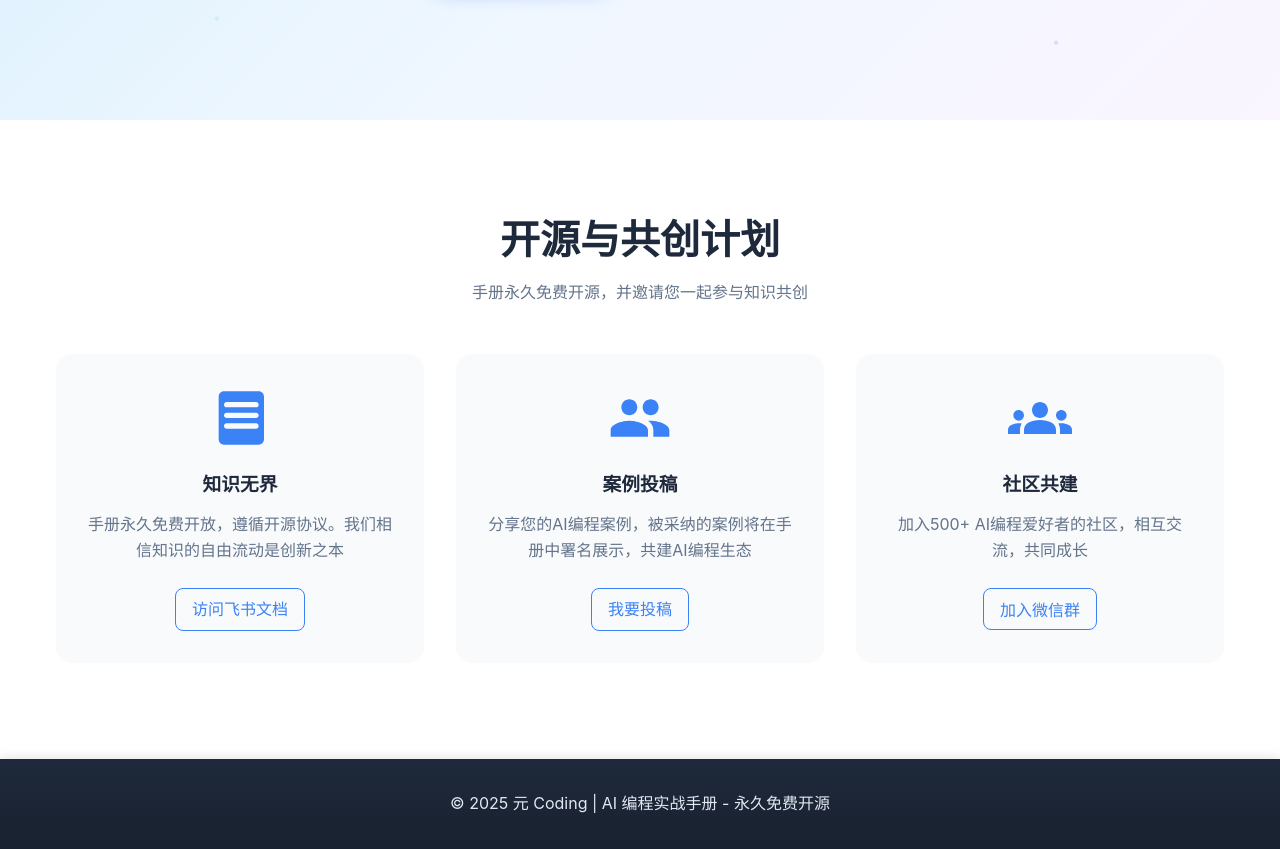
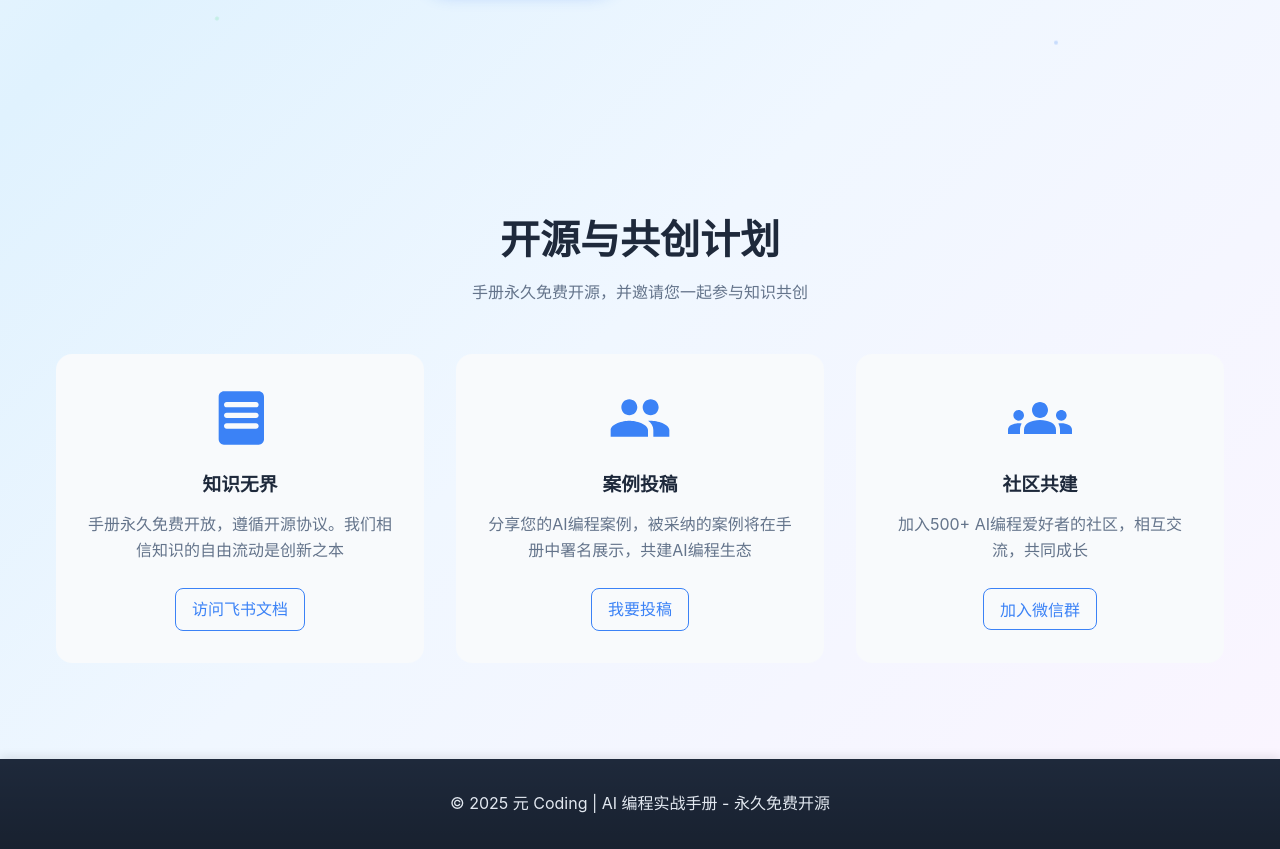
Before and after one commit to Rossini402/meta-aicoding, a Vue app: page /contributors in a window 1280 px wide. Shown: the part 780-1629 px from the top of the page. Built offline with nearby package versions, Linux system fonts and the light colour scheme.

Commit message:
优化UI布局和能力模型展示

```diff
--- a/src/App.vue
+++ b/src/App.vue
@@ -31,8 +31,6 @@ function handleClickOutside(event: MouseEvent) {
 
 onMounted(() => {
   document.addEventListener('click', handleClickOutside)
-  console.log(1232131);
-
 })
 
 onUnmounted(() => {
--- a/src/views/CaseLibraryView.vue
+++ b/src/views/CaseLibraryView.vue
@@ -517,36 +517,24 @@ const cases: Case[] = [
     description: '设计一款AI降重产品，价值10万元订单',
     link: 'https://drwnsc5veu.feishu.cn/docx/PieSdJSTKoGUNjx1lM9cRRvAngg#share-AShzdHhg1oihf3xwipsclnkNnZg'
   },
-
+  {
+    id: 52,
+    title: '付费 iOS 易转（榜单 24）',
+    category: 'iOS',
+    level: 2,
+    author: '王登康',
+    description: '通过用 AI编程，跑通了 iOS App 从开发到上架的完整闭环，登上了 App Store 分类付费榜 Top24。',
+    link: 'https://drwnsc5veu.feishu.cn/docx/PieSdJSTKoGUNjx1lM9cRRvAngg#share-LbfbdOcN4owAnvx0z7EcSwBRnSf'
+  },
   // 问答
   {
-    id: 52,
+    id: 53,
     title: '这部分是我近期遇到的共性问题',
     category: '问答',
     level: 1,
     author: '小林',
     description: '解答用户在AI编程中常见的问题',
     link: 'https://drwnsc5veu.feishu.cn/docx/PieSdJSTKoGUNjx1lM9cRRvAngg#share-Ssn3dztK2oXcOux4S4AcUf4gnug'
-  },
-
-  // 主理人
-  {
-    id: 53,
-    title: '小林从医学生到 AI 编程转型之路',
-    category: '主理人',
-    level: 1,
-    author: '小林',
-    description: '小林从医学生转型到AI编程领域的经历分享',
-    link: 'https://drwnsc5veu.feishu.cn/docx/PieSdJSTKoGUNjx1lM9cRRvAngg#AaqAdgAj5o7Vu2x3ff6ciAMJnVd'
-  },
-  {
-    id: 54,
-    title: '付费 iOS 易转（榜单 24）',
-    category: 'iOS',
-    level: 2,
-    author: '王登康',
-    description: '通过用 AI编程，跑通了 iOS App 从开发到上架的完整闭环，登上了 App Store 分类付费榜 Top24。',
-    link: 'https://drwnsc5veu.feishu.cn/docx/PieSdJSTKoGUNjx1lM9cRRvAngg#share-LbfbdOcN4owAnvx0z7EcSwBRnSf'
   }
 ];
 
@@ -562,8 +550,7 @@ const filters = [
   { id: '安卓', name: '安卓开发' },
   { id: '插件', name: '插件开发' },
   { id: '产品', name: '产品设计' },
-  { id: '问答', name: '问答' },
-  // { id: '主理人', name: '主理人' }
+  { id: '问答', name: '问答' }
 ];
 
 const filteredCases = computed(() => {
--- a/src/views/HomeView.vue
+++ b/src/views/HomeView.vue
@@ -10,7 +10,7 @@ function toggleQrCode() {
 </script>
 
 <template>
-  <main>
+  <main class="main-container">
     <section class="hero">
       <!-- 粒子背景 -->
       <div class="particles-bg">
@@ -150,8 +150,11 @@ function toggleQrCode() {
 </template>
 
 <style scoped>
+.main-container {
+  background: linear-gradient(135deg, #f0f9ff 0%, #e0f2fe 30%, #f0f7ff 60%, #faf5ff 100%);
+}
 .hero {
-  background: linear-gradient(135deg, #f0f9ff 0%, #e0f2fe 30%, #f0f7ff 60%, #faf5ff 100%);
+  /* background: linear-gradient(135deg, #f0f9ff 0%, #e0f2fe 30%, #f0f7ff 60%, #faf5ff 100%); */
   padding: 8rem 0;
   text-align: center;
   position: relative;
@@ -390,7 +393,6 @@ function toggleQrCode() {
 
 .core-concept {
   padding: 0;
-  background-color: transparent;
 }
 
 .concept-subtitle {
@@ -526,7 +528,7 @@ function toggleQrCode() {
 
 .open-source {
   padding: 6rem 0;
-  background-color: white;
+  /* background: linear-gradient(135deg, #f0f9ff 0%, #e0f2fe 30%, #f0f7ff 60%, #faf5ff 100%); */
 }
 
 .contribution-grid {
```
